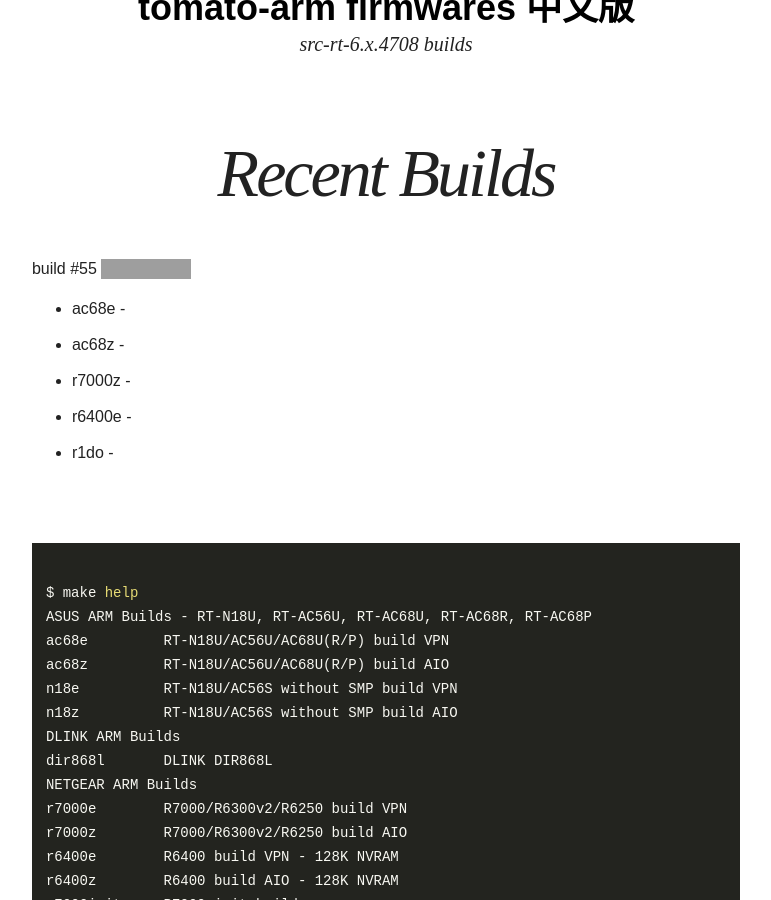
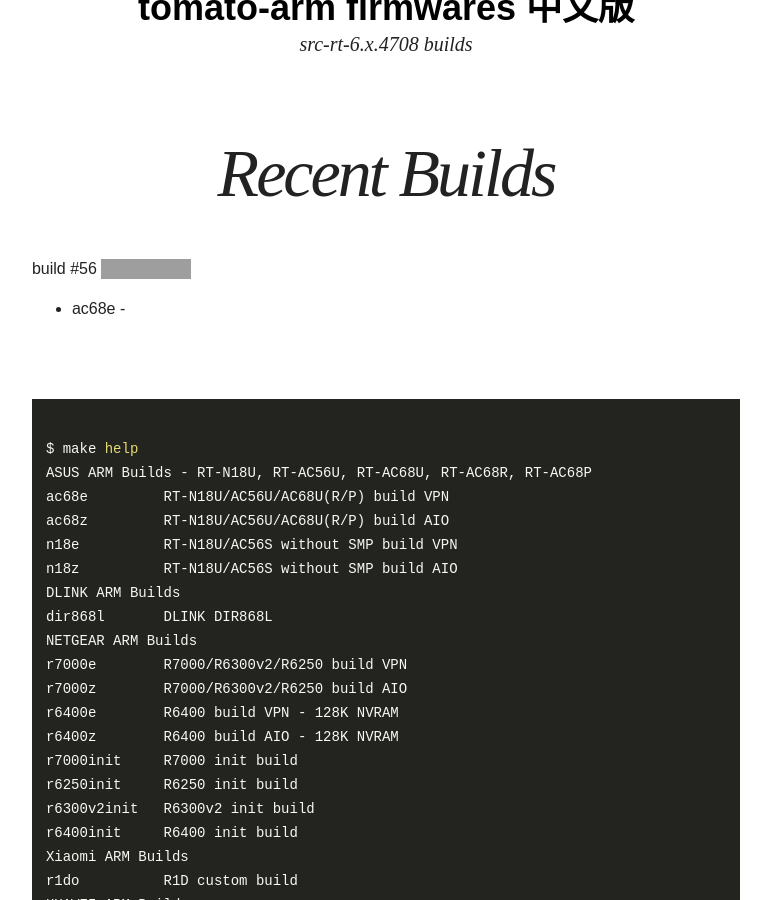
Before and after one commit to oglopss/tomato-arm-ci-jekyll, a Jekyll site: the page built from index.html, in a window 1280 px wide and 900 px high, scrolled down 339 px. Shown: the whole window, without its empty margins (254-1025 px from the left). Built offline with Jekyll 4.4.1, drawn with Linux system fonts in a browser that asks for light colours; nearby versions of some CDN libraries; grey boxes are pictures that could not be loaded.

Commit message:
Travis build 56 ac68e pushed to gh-pages

```diff
--- a/_data/ss.yml
+++ b/_data/ss.yml
@@ -1,7 +1,3 @@
-build: 55
+build: 56
 files:
   - 0001 ac68e
-  - 0002 ac68z
-  - 0004 r6400e
-  - 0003 r7000z
-  - 0005 r1do
```
